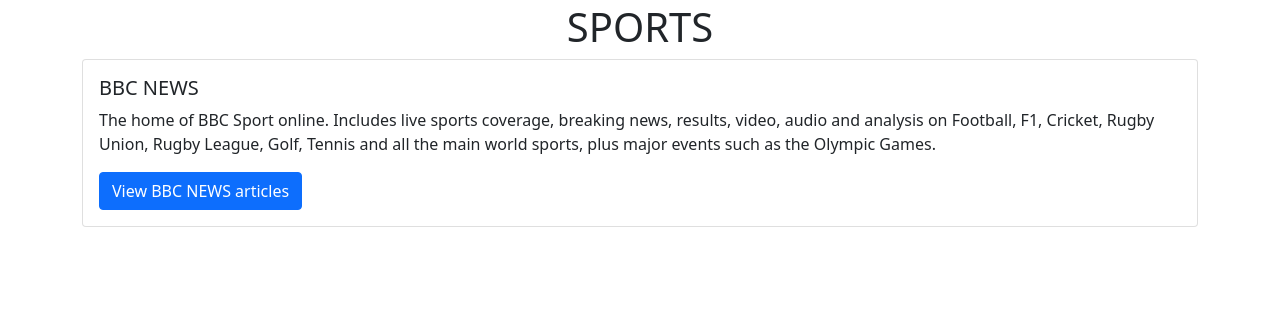
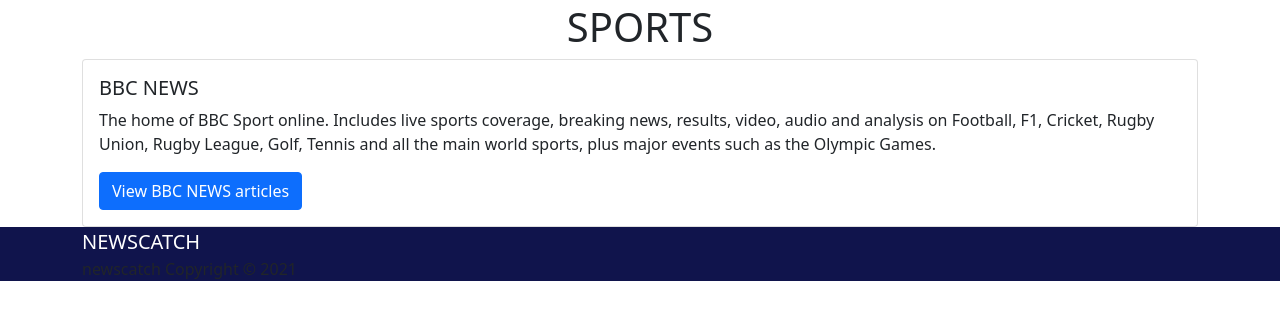
Before and after one commit to sling254/Newscatch, a Flask app: page / in a window 1280 px wide. Shown: the part 253-573 px from the top of the page. Run offline with Flask 2, Linux system fonts and the light colour scheme.

Commit message:
add footer

```diff
--- a/app/static/index.js
+++ b/app/static/index.js
@@ -0,0 +1,4 @@
+/* a function to get the current year */
+
+let year = new Date().getFullYear()
+$("#year").text(year);
--- a/app/static/main.css
+++ b/app/static/main.css
@@ -11,3 +11,6 @@
     background-color:#27677B;
 
 }
+footer{
+    background-color: #10144C;
+}
--- a/app/templates/base.html
+++ b/app/templates/base.html
@@ -53,6 +53,14 @@
     <!-- insert code block -->
    {% block content%}
    {% endblock %}
+
+   <footer>
+       <div class="container">
+        <a class="navbar-brand"  href="#">NEWSCATCH</a>
+        <p>newscatch Copyright &copy; <span id="year"></span></p>
+       </div>
+
+   </footer>
     <!-- Custom javascript -->
     <script src="https://code.jquery.com/jquery-3.6.0.min.js" integrity="sha256-/xUj+3OJU5yExlq6GSYGSHk7tPXikynS7ogEvDej/m4=" crossorigin="anonymous"></script>
     <script src="{{url_for('static',filename='index.js')}}"></script>
```
